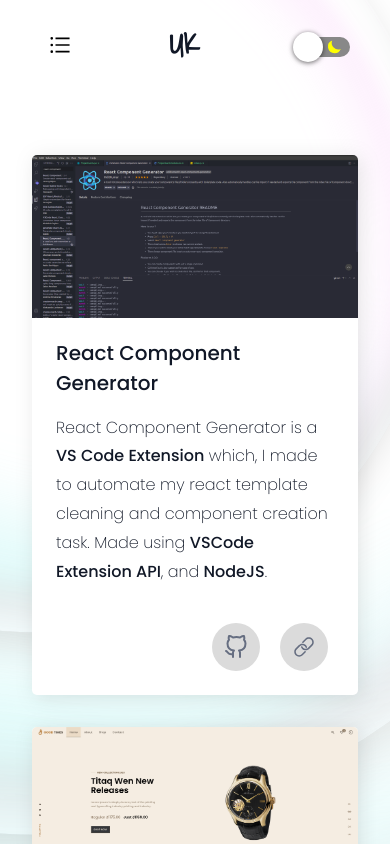
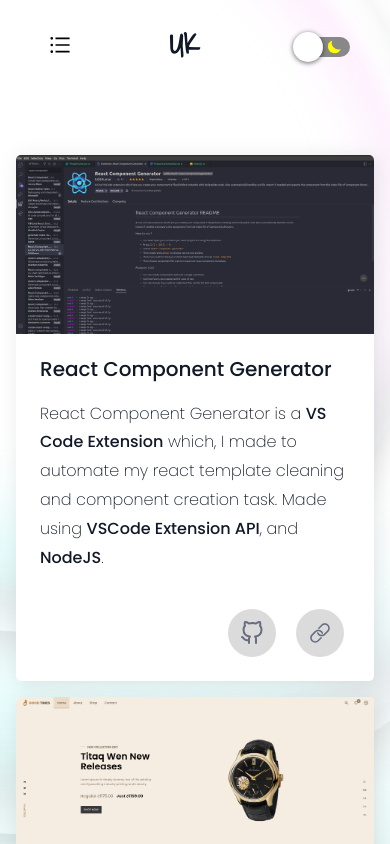
Before and after one commit to uditkumar01/portfolio, a Next.js app: page /projects in a window 390 px wide. Shown: the top 844 px of the page. Built offline with nearby package versions, Linux system fonts and the light colour scheme.

Commit message:
fixed about section bg

```diff
--- a/src/styles/ProjectCard.module.css
+++ b/src/styles/ProjectCard.module.css
@@ -96,3 +96,11 @@
     text-transform: uppercase;
     text-align: right;
 }
+
+@media only screen and (max-width: 430px) {
+    .projectCards {
+        gap: 1rem;
+        margin: 5rem 1rem;
+        grid-template-columns: repeat(auto-fit, minmax(300px, 1fr));
+    }
+}
```
